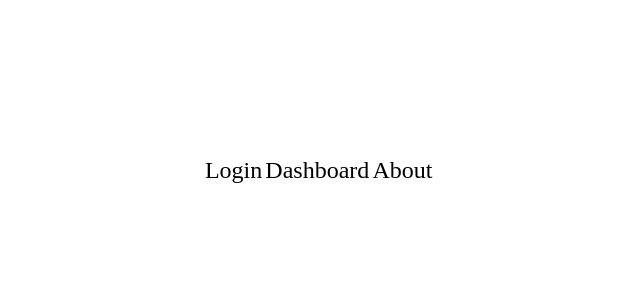
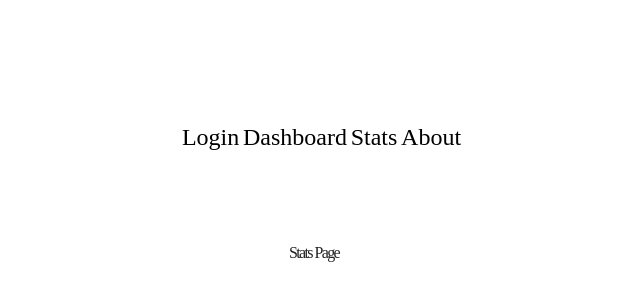
Before and after one commit to herculeshayer/minidoro, a React (Vite) app in the folder client/: page /stats in a window 1280 px wide. Before the commit this address had no page. Shown: the part 182-482 px from the top of the page, without its empty margins (326-966 px from the left). Built offline with nearby package versions, Linux system fonts and the light colour scheme.

Commit message:
remove and reinstall incorrect pkg install, add stats page

```diff
--- a/client/package.json
+++ b/client/package.json
@@ -10,6 +10,7 @@
     "react-dom": "^17.0.2",
     "react-icons": "^4.3.1",
     "react-router-dom": "^6.2.1",
+    "recharts": "^3.1.0",
     "web-vitals": "^2.1.2"
   },
   "scripts": {
--- a/client/src/components/NavBar.jsx
+++ b/client/src/components/NavBar.jsx
@@ -6,6 +6,7 @@
 import Logout from "../pages/Logout";
 import About from "../pages/About";
 import Dashboard from "../pages/Dashboard";
+import Stats from "../pages/Stats";
 
 import { getRedirectUser } from "./requestsAPI";
 
@@ -37,6 +38,9 @@
         <Link className="navbar-item" to="/dashboard">
           Dashboard
         </Link>
+        <Link className="navbar-item" to="/stats">
+          Stats
+        </Link>
         <Link className="navbar-item" to="/about">
           About
         </Link>
@@ -51,6 +55,7 @@
         />
         <Route path="/about" element={<About />} />
         <Route path="/dashboard" element={<Dashboard />} />
+        <Route path="/stats" element={<Stats />} />
         <Route path="/" element={<Navigate to="/login" />} />
       </Routes>
     </div>
--- a/client/src/pages/Dashboard.jsx
+++ b/client/src/pages/Dashboard.jsx
@@ -13,7 +13,7 @@
 const Dashboard = () => {
   const navigate = useNavigate();
 
-  const [timer, setTimer] = useState(1500);
+  const [timer, setTimer] = useState(3); //1500=25min
   const [startTimer, setStartTimer] = useState(false);
   const [pomodoroComplete, setPomodoroComplete] = useState(false);
   const [pomodoroCount, setPomodoroCount] = useState(0);
@@ -100,7 +100,7 @@
       } catch (error) {
         console.warn("/Dashboard Error: ", error);
       }
-      setTimer(1500);
+      setTimer(3);
     } else {
       setPomodoroComplete(false);
     }
--- /dev/null
+++ b/client/src/pages/Stats.jsx
@@ -0,0 +1,9 @@
+import React, { useState, useEffect } from "react";
+
+export default function Stats() {
+  return (
+    <section>
+      <h1>Stats Page</h1>
+    </section>
+  );
+}
```
Also changed, not shown: 2 other files (tests, documents, lock files or other folders).
